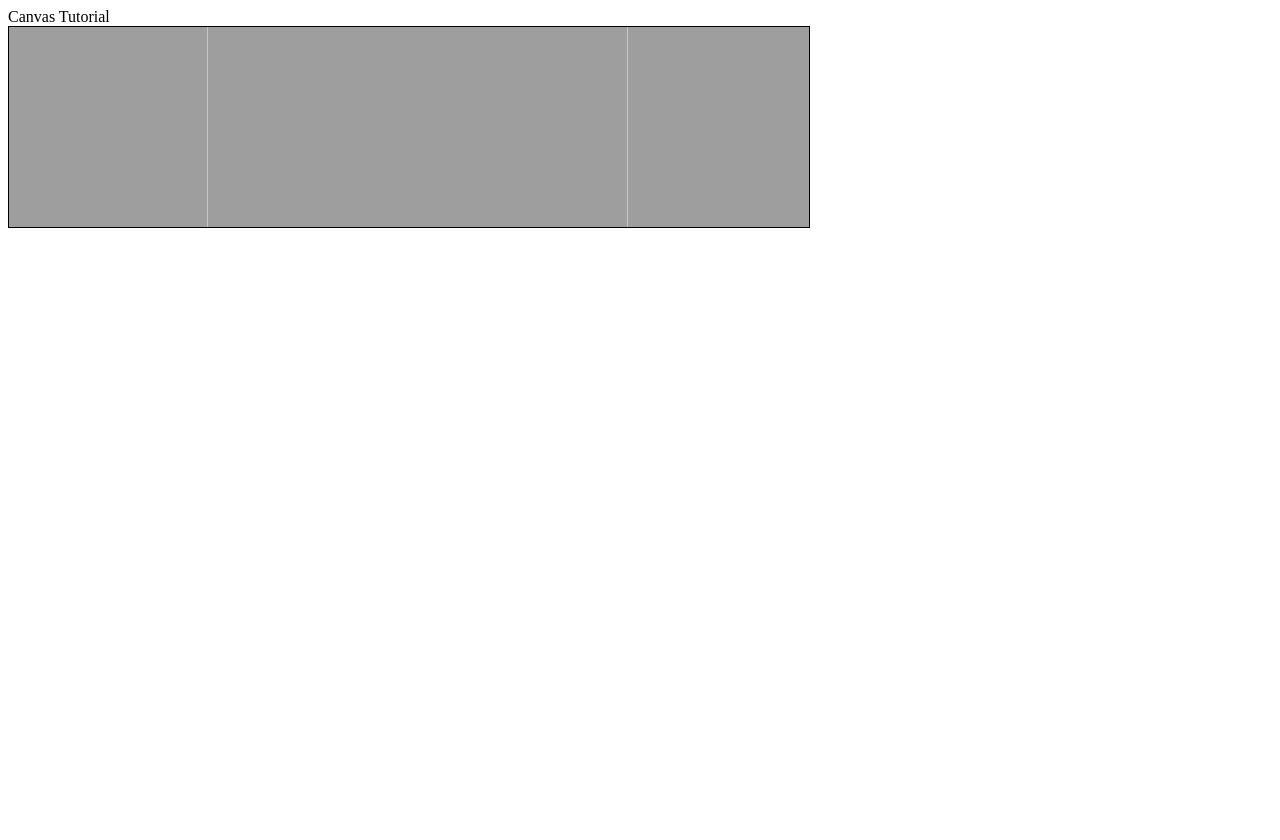
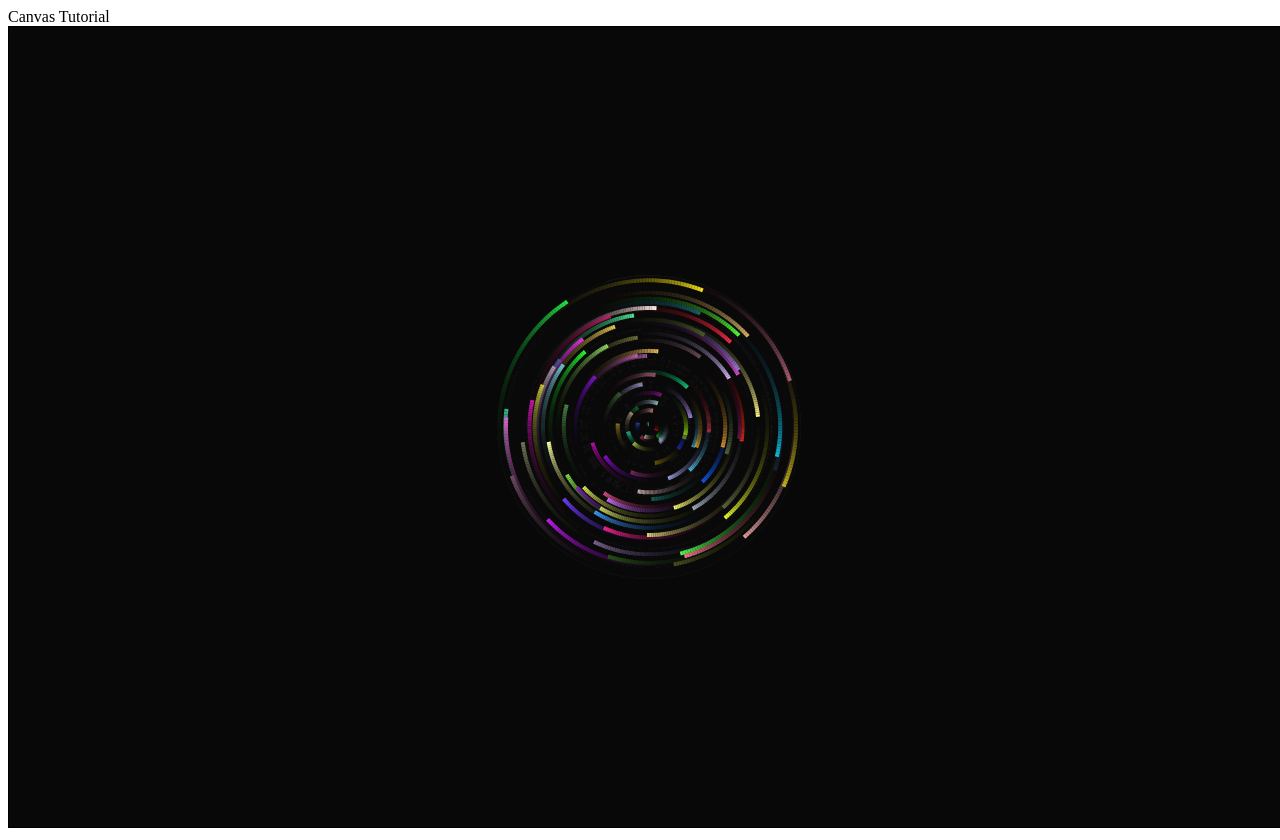
Before and after one commit to gohyinhao/data-viz-playground, a website: page index.html in a window 1280 px wide. Before the commit the page ends 800 px from the top, so only its background shows below. Drawn offline with Linux system fonts and the light colour scheme.

Commit message:
add: mouse follow animation

```diff
--- a/index.html
+++ b/index.html
@@ -17,6 +17,7 @@
     <!-- <script src="src/canvas/transformations.js" async defer></script> -->
     <!-- <script src="src/canvas/compositionAndClipping.js" async defer></script> -->
     <!-- <script src="src/canvas/solarSystemAnimation.js" async defer></script> -->
-    <script src="src/canvas/loopingPanoramaAnimation.js" async defer></script>
+    <!-- <script src="src/canvas/loopingPanoramaAnimation.js" async defer></script> -->
+    <script src="src/canvas/mouseFollowAnimation.js" async defer></script>
   </body>
 </html>
--- /dev/null
+++ b/src/canvas/mouseFollowAnimation.js
@@ -0,0 +1,80 @@
+const canvas = document.getElementById('canvas');
+const ctx = canvas.getContext('2d');
+
+// adjustable variables
+const LINE_WIDTH = 4;
+const MAX_RADIUS = 150;
+
+const mousePos = {
+  x: window.innerWidth / 2,
+  y: window.innerHeight / 2,
+};
+
+window.onmousemove = function (e) {
+  mousePos.x = e.clientX;
+  mousePos.y = e.clientY;
+};
+
+function getRandomColor() {
+  const possibleChars = '0123456789ABCDEF';
+  let color = '#';
+  for (let i = 0; i < 6; i++) {
+    color += possibleChars[Math.ceil(Math.random() * 15)];
+  }
+  return color;
+}
+
+let a = [];
+window.onload = function myfunction() {
+  resize();
+  animate();
+};
+
+window.onresize = function () {
+  resize();
+};
+function resize() {
+  canvas.height = window.innerHeight;
+  canvas.width = window.innerWidth;
+  for (let i = 0; i < 101; i++) {
+    a[i] = new Dot(mousePos.x, mousePos.y, LINE_WIDTH, getRandomColor(), 0.02);
+  }
+}
+
+class Dot {
+  constructor(x, y, lineWidth, color, deltaTheta) {
+    this.x = x;
+    this.y = y;
+    this.lineWidth = lineWidth;
+    this.color = color;
+    this.theta = Math.random() * Math.PI * 2;
+    this.deltaTheta = deltaTheta;
+    this.distFromCentre = Math.random() * MAX_RADIUS;
+
+    this.draw = function () {
+      const lastPos = {
+        x: this.x,
+        y: this.y,
+      };
+      this.theta += this.deltaTheta;
+      this.x = mousePos.x + Math.cos(this.theta) * this.distFromCentre;
+      this.y = mousePos.y + Math.sin(this.theta) * this.distFromCentre;
+      ctx.beginPath();
+      ctx.lineWidth = this.lineWidth;
+      ctx.strokeStyle = this.color;
+      ctx.moveTo(lastPos.x, lastPos.y);
+      ctx.lineTo(this.x, this.y);
+      ctx.stroke();
+      ctx.closePath();
+    };
+  }
+}
+
+function animate() {
+  requestAnimationFrame(animate);
+  ctx.fillStyle = 'rgba(0,0,0,0.05)'; // translucent fill so it is slowly covered up to create effect of afterimage
+  ctx.fillRect(0, 0, canvas.width, canvas.height);
+  a.forEach((element) => {
+    element.draw();
+  });
+}
```
